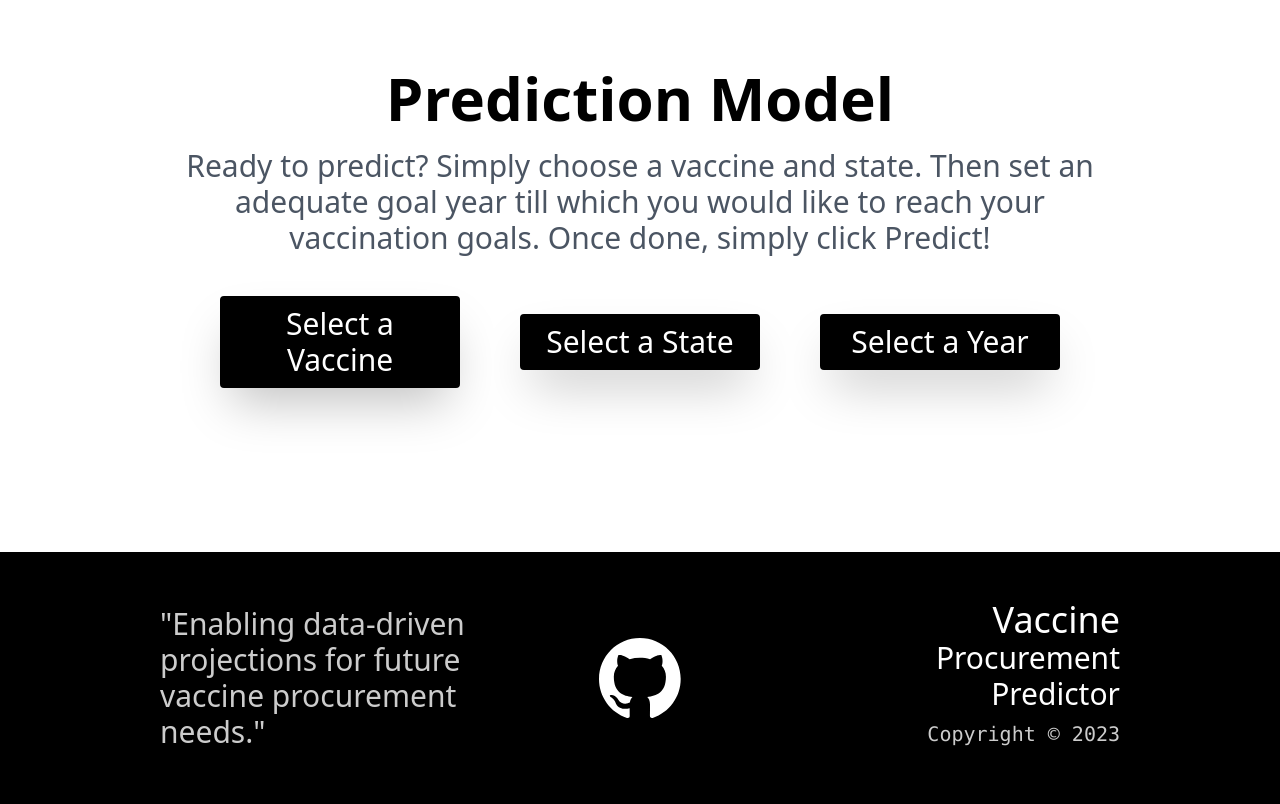
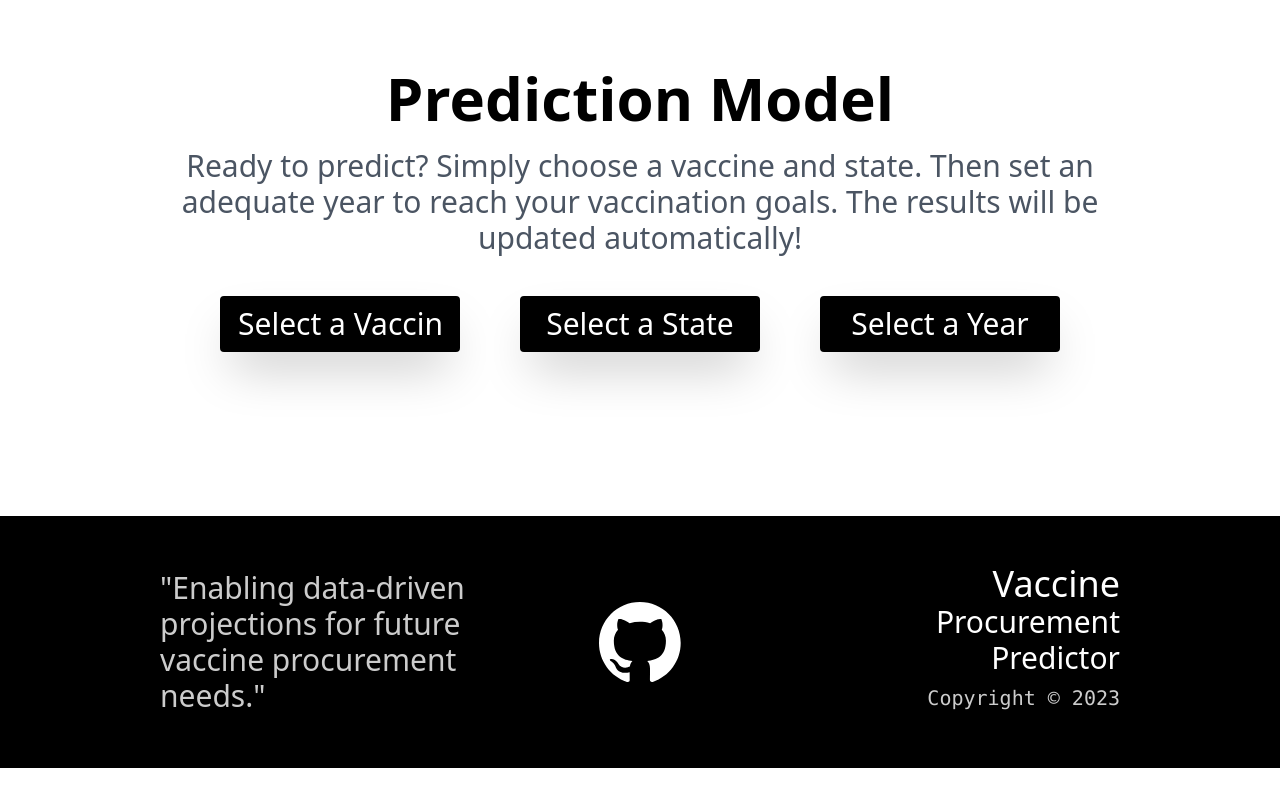
Before and after one commit to ota0912/VPP-frontend, a React (Vite) app: page / in a window 1280 px wide. Shown: the part 2480-3284 px from the top of the page. After the commit the page ends 3248 px from the top, so only its background shows below. Built offline with nearby package versions, Linux system fonts and the light colour scheme.

Commit message:
Updated Dropdown content

```diff
--- a/src/components/Dropdown.tsx
+++ b/src/components/Dropdown.tsx
@@ -9,7 +9,7 @@ type dropdownProps = {
 const Dropdown = ({items,content,setContent}:dropdownProps) => {
 
   const dropItems = items.map((item,index) =>
-    <li key={index} className="py-1 px-4 text-black text-ellipsis font-sans text-xl overflow-x-hidden hover:bg-indigo-200 cursor-pointer max-sm:text-2xl"
+    <li key={index} className="py-1 px-4 text-black text-ellipsis whitespace-nowrap font-sans text-2xl overflow-x-hidden hover:bg-indigo-200 cursor-pointer max-sm:text-2xl"
     onClick={()=>{setDstate(!dstate);setContent(item);}}>
         {item}
     </li>
@@ -35,9 +35,9 @@ const Dropdown = ({items,content,setContent}:dropdownProps) => {
     <div className="mb-16 max-lg:mb-12 max-sm:px-6" ref={divRef}>
         <div className="shadow-2xl cursor-pointer text-ellipsis px-2 border-2 overflow-x-hidden border-black rounded py-2 w-60 bg-black text-white max-lg:w-96 max-sm:w-72 max-[340px]:w-60"
             onClick={()=>{setDstate(!dstate)}}>
-            <h3 className="font-sans text-3xl max-sm:text-2xl">{content}</h3>
+            <h3 className="font-sans text-3xl max-sm:text-2xl whitespace-nowrap mx-2 overflow-hidden">{content}</h3>
         </div>
-        <div className={`shadow-2xl z-10 bg-white absolute border-2 border-black rounded mt-2 py-2 w-60 max-h-64 overflow-y-auto ${!dstate && 'hidden'} max-lg:w-96 max-sm:w-72 max-[340px]:w-60 ${dstate && 'dd-forward'}`}>
+        <div className={`shadow-2xl bg-gray-100 absolute border-2 border-black rounded mt-2 py-2 w-60 max-h-64 overflow-y-auto ${!dstate && 'hidden'} max-lg:w-96 max-sm:w-72 max-[340px]:w-60 ${dstate && 'dd-forward'}`}>
             <ul>{dropItems}</ul>
         </div>
     </div>
--- a/src/components/Footer.tsx
+++ b/src/components/Footer.tsx
@@ -2,7 +2,7 @@ import Github from "./../assets/Github.svg"
 
 const Footer = () => {
   return (
-    <div className="bg-black flex flex-row justify-center py-12 px-40 gap-32 items-center mt-20 max-xl:px-20 max-lg:px-0 max-lg:gap-16 max-sm:flex-col max-sm:items-center max-sm:gap-6  max-lg:mt-4">
+    <div className="bg-black flex flex-row justify-center py-12 px-40 gap-32 items-center mt-20 max-xl:px-20 max-lg:px-0 max-lg:gap-16 max-sm:flex-col max-sm:items-center max-sm:gap-6  max-lg:mt-4 absolute -z-10">
         <h2 className="text-light-gray font-normal font-sans text-3xl basis-1/3 max-sm:hidden">"Enabling data-driven projections for future vaccine procurement needs."</h2>
         <img className="h-20 cursor-pointer hover:translate-y-1" src={Github} alt="GitHub Logo" onClick={()=>{window.open('https://github.com/ota0912/Vaccine-Procurement-Predictor')}}/>
         <div className="text-right basis-1/3 max-sm:basis-0 max-sm:text-center">
--- a/src/components/Predict.tsx
+++ b/src/components/Predict.tsx
@@ -3,19 +3,19 @@ import { useState } from "react"
 
 const Predict:React.FC = () => {
 
-  const vaccines = ['Polio','Small Pox','Vitsadsadsadsaasdasamin','Vitamin','Vitamin','Vitamin','Vitamin']
+  const vaccines = ["BCG","DPT","DT","Measles","Polio","TT10","TT16","Vitamin A Dose-1","Vitamin A Dose-5","Vitamin A Dose-9"]
   const [vaccine, setVaccine] = useState<string>("Select a Vaccine")
 
-  const states = ['Delhi','Mumbai','Hyderabad']
+  const states = ['All India', 'Arunachal Pradesh', 'Assam', 'Manipur', 'Meghalaya', 'Mizoram', 'Nagaland', 'Sikkim', 'Tripura', 'Bihar', 'Chhattisgarh', 'Himachal Pradesh', 'Jammu & Kashmir', 'Jharkhand', 'Madhya Pradesh', 'Odisha', 'Rajasthan', 'Uttar Pradesh', 'Uttarakhand', 'Andhra Pradesh Old', 'Goa', 'Gujarat', 'Haryana', 'Karnataka', 'Kerala', 'Maharashtra', 'Punjab', 'Tamil Nadu', 'West Bengal', 'A & N Islands', 'Chandigarh', 'Dadra & Nagar Haveli', 'Daman & Diu', 'Delhi', 'Lakshadweep', 'Puducherry']
   const [state, setState] = useState<string>("Select a State")
 
-  const years = ['2024','2025','2026']
+  const years = ['2024', '2025', '2026', '2027', '2028', '2029', '2030', '2031', '2032', '2033', '2034', '2035', '2036', '2037', '2038', '2039', '2040']
   const [year, setYear] = useState<string>("Select a Year")
 
   return (
     <div id="predict" data-aos="fade-up" data-aos-duration="800" className="px-40 flex flex-col justify-evenly text-center max-xl:px-20 max-sm:px-8 max-md:mt-8">
         <h1 className="text-black font-bold font-sans text-6xl max-sm:text-4xl">Prediction Model</h1>
-        <p className="py-5 text-gray-600 font-normal font-sans text-3xl max-sm:text-xl">Ready to predict? Simply choose a vaccine and state. Then set an adequate goal year till which you would like to reach your vaccination goals. Once done, simply click Predict!</p>
+        <p className="py-5 text-gray-600 font-normal font-sans text-3xl max-sm:text-xl">Ready to predict? Simply choose a vaccine and state. Then set an adequate year to reach your vaccination goals. The results will be updated automatically!</p>
         <div className="py-5 flex flex-row justify-evenly items-center max-xl:gap-12 max-lg:flex-col max-lg:gap-0">
             <Dropdown items={vaccines} content={vaccine} setContent={setVaccine}/>
             <Dropdown items={states} content={state} setContent={setState}/>
```
